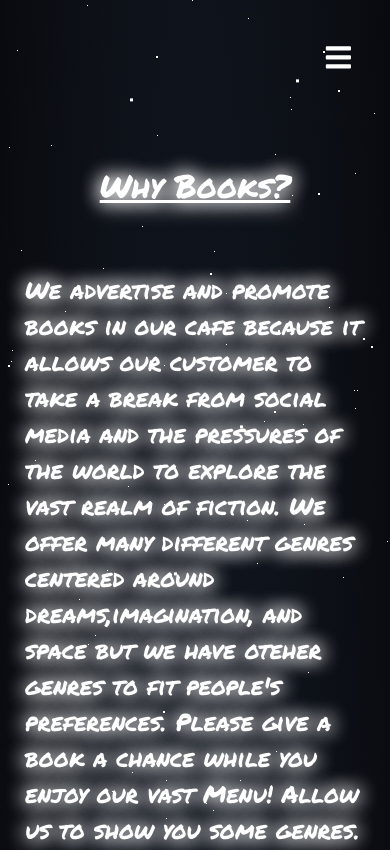
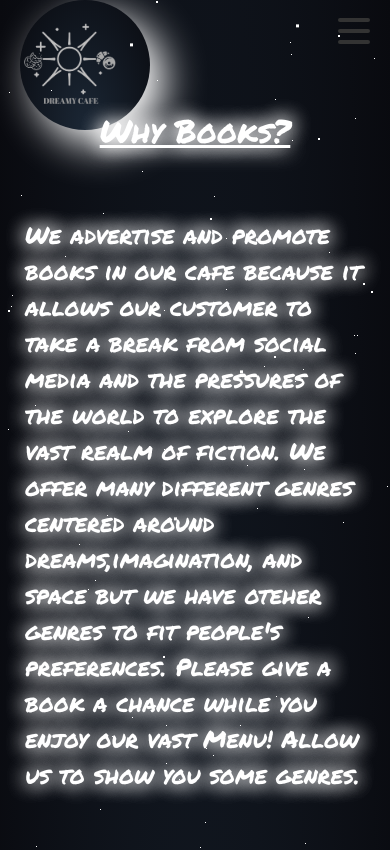
Before and after one commit to Damon-Nunez/DreamyCafe, a React (Create React App) app: page /books in a window 390 px wide. Shown: the top 850 px of the page. Built offline with nearby package versions, Linux system fonts and the light colour scheme.

Commit message:
Officially Done,Fully Responsive Sudo Website

```diff
--- a/package.json
+++ b/package.json
@@ -16,6 +16,7 @@
     "react-scripts": "5.0.1",
     "react-slick": "^0.29.0",
     "slick-carousel": "^1.8.1",
+    "styled-components": "^5.3.8",
     "swiper": "^9.1.0",
     "web-vitals": "^2.1.4"
   },
--- /dev/null
+++ b/src/components/Burger.js
@@ -0,0 +1,58 @@
+import React, { useState } from 'react';
+import styled from 'styled-components';
+import RightNav from './RightNav';
+
+const StyledBurger = styled.div`
+  width: 2rem;
+  height: 2rem;
+  position: fixed;
+  top: 15px;
+  right: 20px;
+  z-index: 20;
+  display: none;
+
+  @media (max-width: 768px) {
+    display: flex;
+    justify-content: space-around;
+    flex-flow: column nowrap;
+  }
+
+  div {
+    width: 2rem;
+    height: 0.25rem;
+    background-color: ${({ open }) => open ? '#ccc' : '#333'};
+    border-radius: 10px;
+    transform-origin: 1px;
+    transition: all 0.3s linear;
+
+    &:nth-child(1) {
+      transform: ${({ open }) => open ? 'rotate(45deg)' : 'rotate(0)'};
+    }
+
+    &:nth-child(2) {
+      transform: ${({ open }) => open ? 'translateX(100%)' : 'translateX(0)'};
+      opacity: ${({ open }) => open ? 0 : 1};
+    }
+
+    &:nth-child(3) {
+      transform: ${({ open }) => open ? 'rotate(-45deg)' : 'rotate(0)'};
+    }
+  }
+`;
+
+const Burger = () => {
+  const [open, setOpen] = useState(false)
+
+  return (
+    <>
+      <StyledBurger open={open} onClick={() => setOpen(!open)}>
+        <div />
+        <div />
+        <div />
+      </StyledBurger>
+      <RightNav open={open}/>
+    </>
+  )
+}
+
+export default Burger
--- a/src/components/Navbar.css
+++ b/src/components/Navbar.css
@@ -1,5 +1,3 @@
-
-@import url("https://fonts.googleapis.com/css?family=Permanent+Marker:400");
 .logo {
     height: 130px;
     width: 130px;
@@ -10,88 +8,3 @@
     transition: 0.4s;
 
 }
-.logo:hover {
-    transform: scale(1.1);
-}
-.navbarHeader {
-	display: flex;
-	align-items: center;
-    justify-content: space-between;
-	height: 140px;
-	padding: 0 2rem;
-    color:white;
-}
-
-nav a {
-	margin: 0 2rem;
-	text-decoration: none;
-    font-size:1.1rem;
-    transition: 0.4s;
-	filter:drop-shadow(15px 15px 30px white)
-    drop-shadow(0 0 20px white)
-}
-
-nav a:hover {
-    color:white;
-    transform: scale(1.3);
-}
-
-.navbarHeader .nav-btn {
-	padding: 5px;
-	cursor: pointer;
-	background: transparent;
-	border: none;
-	outline: none;
-	color: var(--textColor);
-	visibility: hidden;
-	opacity: 0;
-	font-size: 1.8rem;
-}
-
-.navbarHeader .navDiv,
-nav {
-	display: flex;
-	align-items: center;
-    justify-content: center;
-}
-
-@media only screen and (max-width: 700px) {
-	.navbarHeader .nav-btn {
-		visibility: visible;
-		opacity: 1;
-	}
-    .logo {
-        display:none;
-    }
-    .navbarHeader {
-        height:110px;
-    }
-
-	.navbarHeader nav {
-		position: fixed;
-		top: -100vh;
-		left: 0;
-		height: 100%;
-		width: 100%;
-		display: flex;
-		flex-direction: column;
-		align-items: center;
-		justify-content: center;
-		gap: 1rem;
-        transition: 0.8s;
-	}
-
-	.navbarHeader .responsive_nav {
-		transform: translateY(100vh);
-	}
-
-	nav .nav-close-btn {
-		position: absolute;
-		top: 2rem;
-		right: 2rem;
-	}
-
-	nav a {
-		font-size: 1.5rem;
-	}
-}
--- a/src/components/Navbar.js
+++ b/src/components/Navbar.js
@@ -1,41 +1,29 @@
-import { useRef } from "react";
-import { FaBars, FaTimes } from "react-icons/fa";
-import "./Navbar.css";
+import React from 'react';
+import styled from 'styled-components';
+import Burger from './Burger';
 import logo from '../images/logo.png'
+import './Navbar.css'
+const Nav = styled.nav`
+  width: 100%;
+  height: 55px;
+  padding: 0 20px;
+  display: flex;
+  justify-content: space-between;
 
-function Navbar() {
-	const navRef = useRef();
+  .logo {
+    padding: 15px 0;
+  }
+`
 
-	const showNavbar = () => {
-		navRef.current.classList.toggle(
-			"responsive_nav"
-		);
-	};
-
-	return (
-    <div className="navDiv">
-
-		<header className="navbarHeader">
-			<a href="/"><img className="logo" src={logo}/></a>
-			<nav ref={navRef}>
-				<a href="/">Home</a>
-				<a href="/menu">Menu</a>
-				<a href="/aboutus">About Us</a>
-				<a href="/books">Books </a>
-				<button
-					className="nav-btn nav-close-btn"
-					onClick={showNavbar}>
-					<FaTimes />
-				</button>
-			</nav>
-			<button
-				className="nav-btn"
-				onClick={showNavbar}>
-				<FaBars />
-			</button>
-		</header>
-        </div>
-	);
+const Navbar = () => {
+  return (
+    <Nav>
+      <div className="logo">
+        <img src={logo}/>
+      </div>
+      <Burger />
+    </Nav>
+  )
 }
 
-export default Navbar;
+export default Navbar
--- /dev/null
+++ b/src/components/RightNav.js
@@ -0,0 +1,43 @@
+import React from 'react';
+import styled from 'styled-components';
+
+const Ul = styled.ul`
+  list-style: none;
+  display: flex;
+  flex-flow: row nowrap;
+
+  li {
+    padding: 18px 10px;
+  }
+
+  @media (max-width: 768px) {
+    flex-flow: column nowrap;
+    background-color: #0D2538;
+    position: fixed;
+    transform: ${({ open }) => open ? 'translateX(0)' : 'translateX(100%)'};
+    top: 0;
+    right: 0;
+    height: 100vh;
+    width: 300px;
+    padding-top: 3.5rem;
+    transition: transform 0.3s ease-in-out;
+    z-index:3;
+
+    li {
+      color: #fff;
+    }
+  }
+`;
+
+const RightNav = ({ open }) => {
+  return (
+    <Ul open={open}>
+      <a href='/'><li>Home</li></a>
+      <a href='/menu'><li>Menu</li></a>
+      <a href='/aboutus'><li>About Us</li></a>
+      <a href='/books'><li>Books</li></a>
+    </Ul>
+  )
+}
+
+export default RightNav
```
Also changed, not shown: 1 other file (tests, documents, lock files or other folders).
